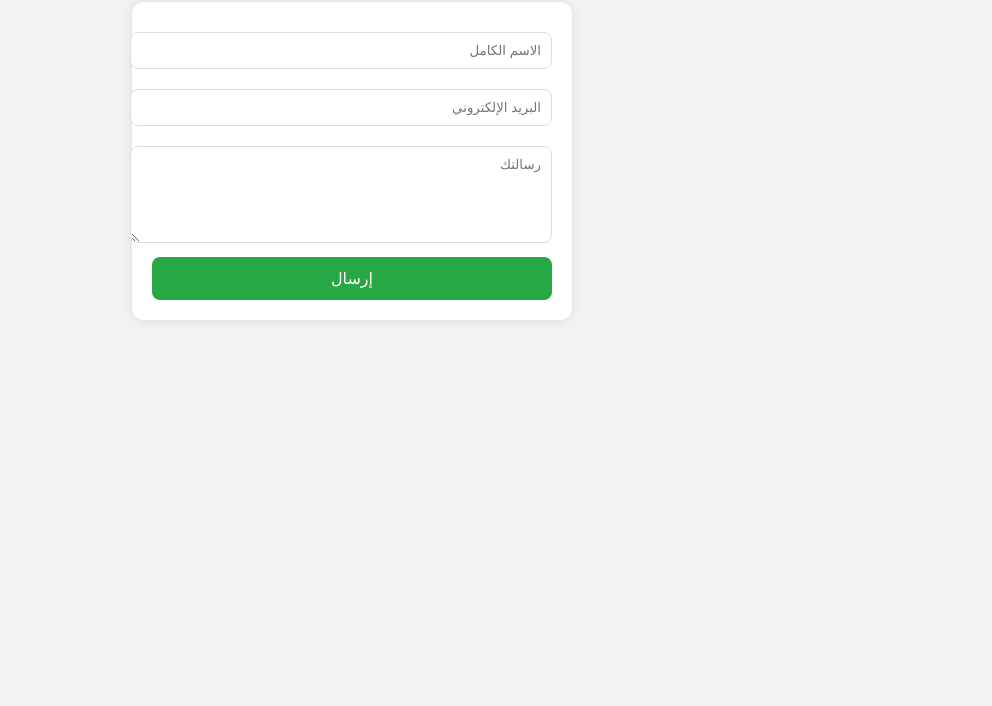
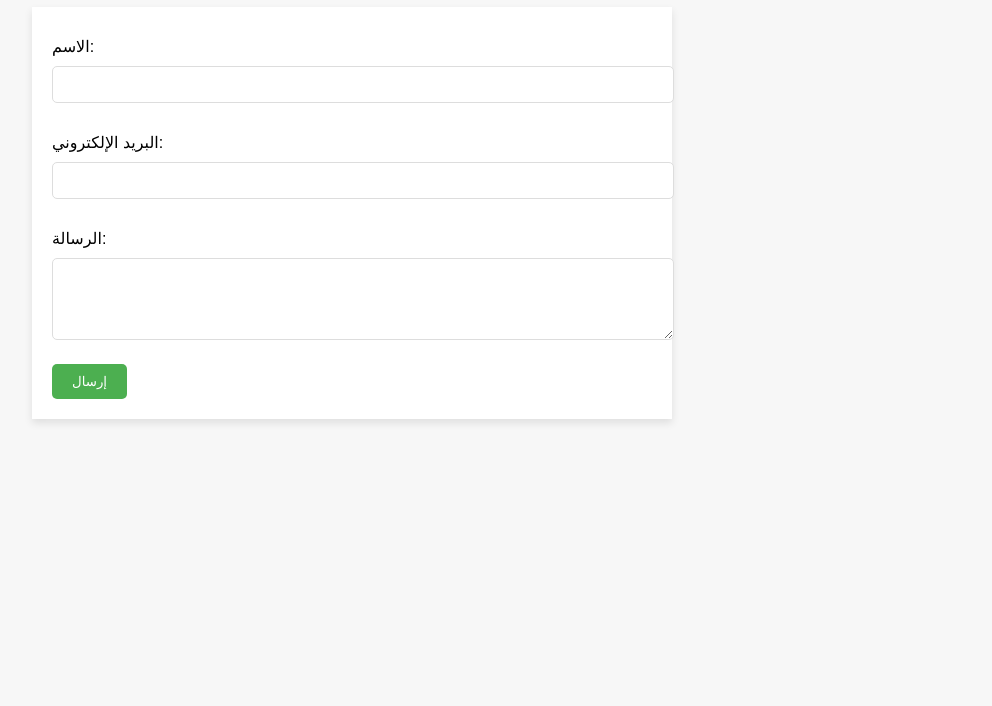
Before and after one commit to KGSWIFT/test2020202020, a plain HTML site: page index.html in a window 1280 px wide. Shown: the part 94-800 px from the top of the page, without its empty margins (288-1280 px from the left). Drawn offline with Linux system fonts and the light colour scheme.

Commit message:
Update index.html

```diff
--- a/index.html
+++ b/index.html
@@ -2,84 +2,81 @@
 <html lang="ar">
 <head>
   <meta charset="UTF-8">
-  <title>نموذج تواصل</title>
+  <meta name="viewport" content="width=device-width, initial-scale=1.0">
+  <title>نموذج الاتصال</title>
   <style>
     body {
       font-family: Arial, sans-serif;
-      background: #f2f2f2;
+      background-color: #f7f7f7;
+      margin: 0;
       padding: 20px;
-      direction: rtl;
-      text-align: right;
     }
     form {
-      background: #fff;
+      max-width: 600px;
+      margin: auto;
+      background-color: white;
       padding: 20px;
-      border-radius: 12px;
-      max-width: 400px;
-      margin: auto;
-      box-shadow: 0 0 10px rgba(0,0,0,0.1);
+      box-shadow: 0 4px 8px rgba(0, 0, 0, 0.1);
+    }
+    label {
+      display: block;
+      margin: 10px 0 5px;
     }
     input, textarea {
       width: 100%;
       padding: 10px;
-      margin: 10px 0;
+      margin: 5px 0 20px;
       border: 1px solid #ddd;
-      border-radius: 8px;
+      border-radius: 5px;
     }
     button {
-      background: #28a745;
-      color: #fff;
-      padding: 12px;
+      padding: 10px 20px;
+      background-color: #4CAF50;
+      color: white;
       border: none;
-      border-radius: 8px;
-      width: 100%;
-      font-size: 16px;
+      border-radius: 5px;
       cursor: pointer;
     }
     button:hover {
-      background: #218838;
+      background-color: #45a049;
     }
   </style>
 </head>
 <body>
 
-<h2>📩 نموذج التواصل</h2>
+  <h1 style="text-align: center;">نموذج الاتصال</h1>
 
   <form id="contactForm">
-  <input type="text" name="name" placeholder="الاسم الكامل" required>
-  <input type="email" name="email" placeholder="البريد الإلكتروني" required>
-  <textarea name="message" placeholder="رسالتك" rows="5" required></textarea>
+    <label for="name">الاسم:</label>
+    <input type="text" id="name" name="name" required>
+
+    <label for="email">البريد الإلكتروني:</label>
+    <input type="email" id="email" name="email" required>
+
+    <label for="message">الرسالة:</label>
+    <textarea id="message" name="message" rows="4" required></textarea>
+
     <button type="submit">إرسال</button>
   </form>
 
   <script>
     const form = document.getElementById('contactForm');
-const scriptURL = 'https://script.google.com/macros/s/AKfycbynm09XXc0JBFpNiZ4jQQnA1Nc_a3XFzv8vSkLMfqCW0c9ndokDb7AWdYQlI3p2gc22/exec'; // ← استبدل هذا بالرابط الخاص بك
+    const scriptURL = 'https://script.google.com/macros/s/AKfycbzTLTtubBCtDQmsEH4qGwk2Bxm-7ZFmYSrnq_K9Ur5nH8PqCQm_zbTffGr1orXeZ9e1/exec';
 
     form.addEventListener('submit', e => {
       e.preventDefault();
 
-  const formData = {
-    name: form.name.value,
-    email: form.email.value,
-    message: form.message.value
-  };
+      const formData = new FormData(form);
 
-  fetch(scriptURL, {
-    method: 'POST',
-    body: JSON.stringify(formData),
-    headers: {
-      'Content-Type': 'application/json'
-    }
-  })
-  .then(res => res.json())
-  .then(data => {
-    alert("✅ تم إرسال رسالتك بنجاح!");
+      fetch(scriptURL, { method: 'POST', body: formData })
+        .then(response => response.text())
+        .then(result => {
+          alert('✅ تم إرسال رسالتك بنجاح!');
           form.reset();
         })
-  .catch(err => {
-    alert("❌ فشل في الإرسال، حاول مرة أخرى.");
-    console.error(err);
+        .catch(error => {
+          alert('❌ فشل في الإرسال، تحقق من الإعدادات.');
+          console.error('Error!', error.message);
         });
     });
   </script>
```
Lines whose indentation alone changed are shown as unchanged.
